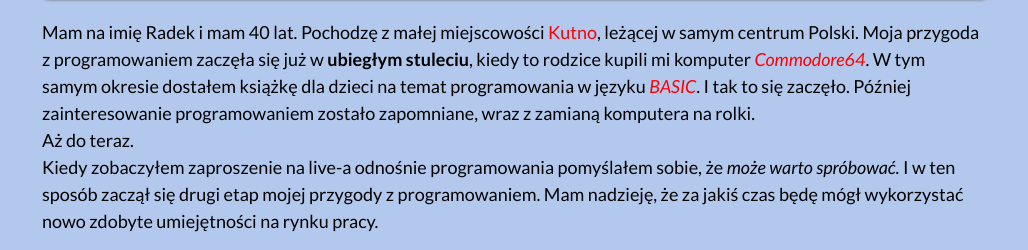
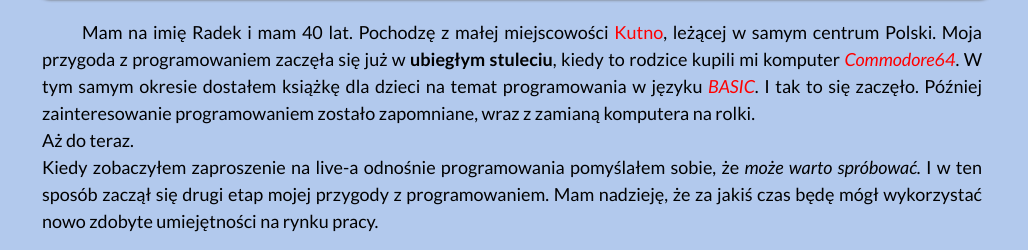
Before and after one commit to wroblewskisoftware/homepage, a plain HTML site: page index.html in a window 1280 px wide. Shown: the part 649-899 px from the top of the page, without its empty margins (128-1156 px from the left). Drawn offline with nearby package versions, Linux system fonts and the light colour scheme.

Commit message:
changed text formatting

```diff
--- a/css/section.css
+++ b/css/section.css
@@ -14,6 +14,8 @@
 
 .section__content {
     padding: 0 10px;
+    text-align: justify;
+    text-indent: 40px;
 }
 
 .section__link {
```
